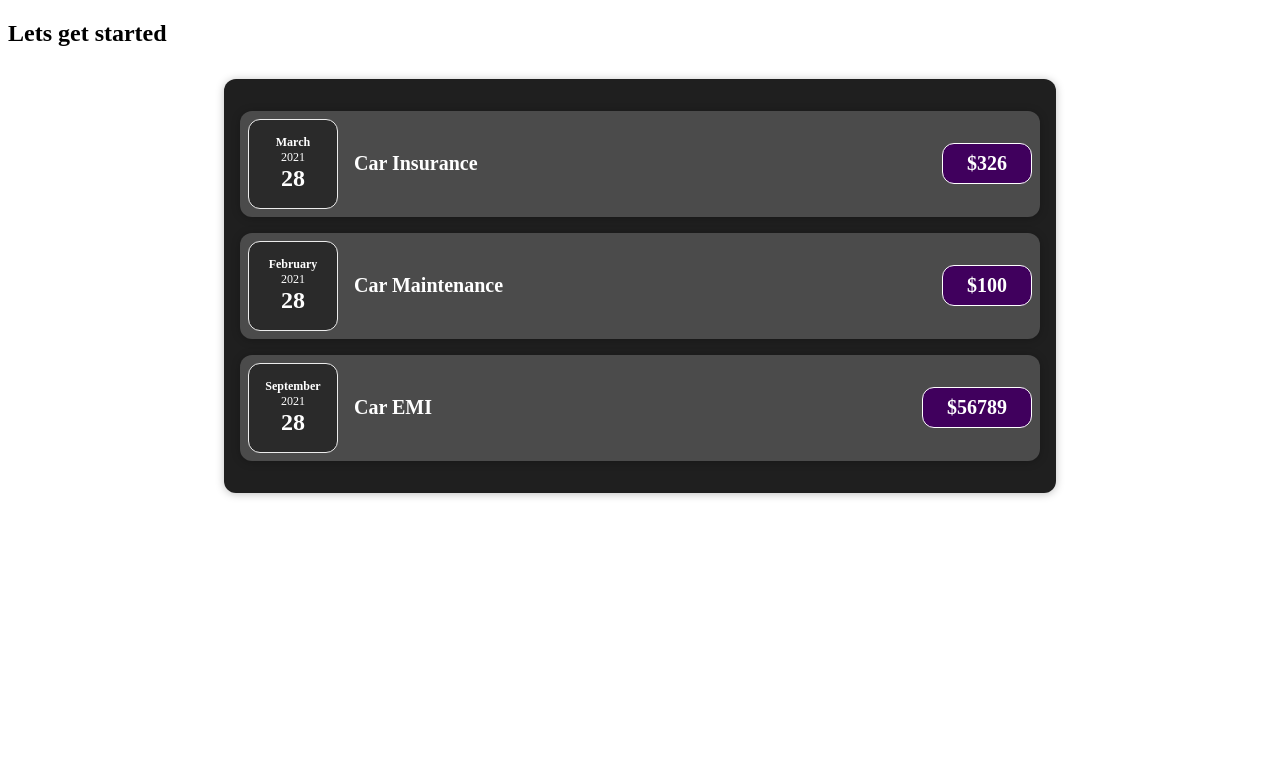
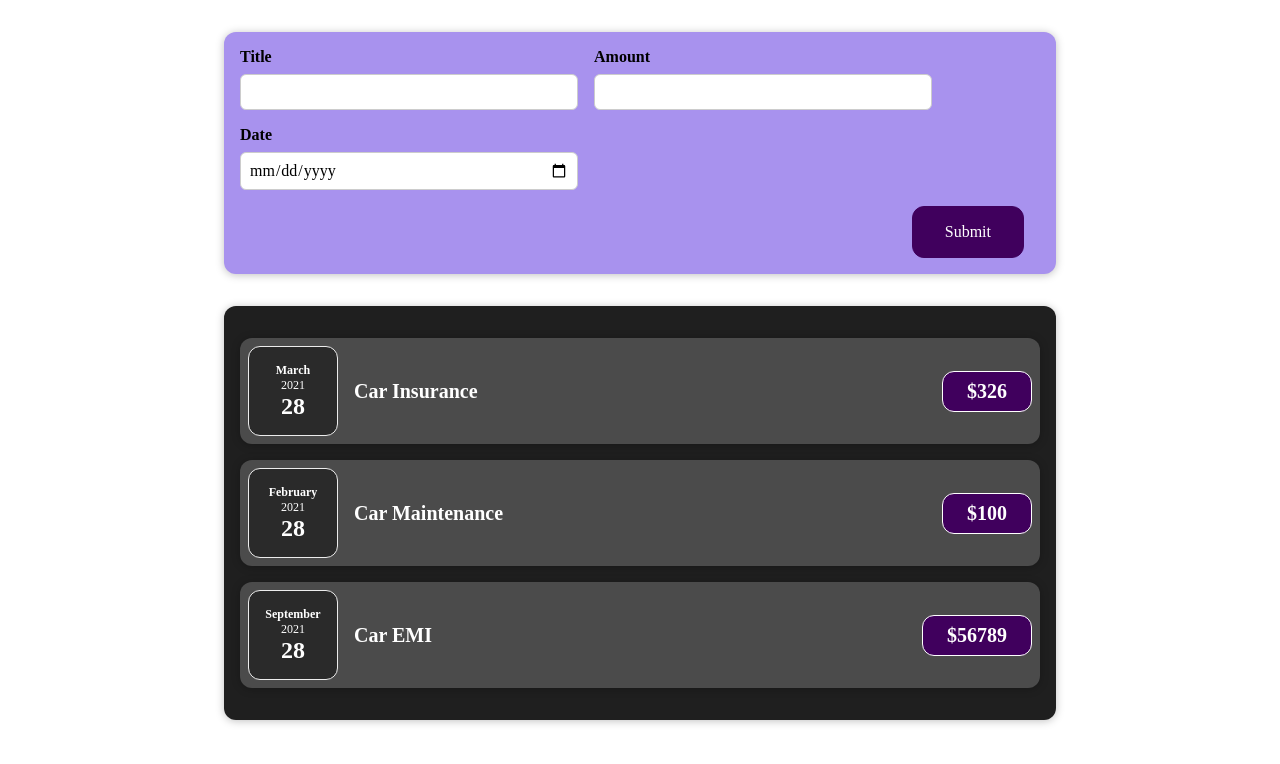
Before and after one commit to Atul240202/simple-expense-tracker, a React (Vite) app: page / in a window 1280 px wide. Shown: the top 764 px of the page. Built offline with nearby package versions, Linux system fonts and the light colour scheme.

Commit message:
Added form field

```diff
--- a/src/App.jsx
+++ b/src/App.jsx
@@ -3,6 +3,7 @@ import reactLogo from './assets/react.svg';
 import viteLogo from '/vite.svg';
 import ExpenseItem from './components/ExpenseItem';
 import Expenses from './components/Expenses';
+import NewExpense from './components/NewExpense';
 
 const App = () => {
   let expenses = [
@@ -22,7 +23,7 @@ const App = () => {
   ];
   return (
     <div>
-      <h2>Lets get started </h2>
+      <NewExpense />
       <Expenses items={expenses} />
     </div>
   );
--- a/src/components/ExpenseForm.jsx
+++ b/src/components/ExpenseForm.jsx
@@ -17,6 +17,9 @@ const ExpenseForm = () => {
           <input type='date' min='2021-01-01' max='2024-12-31' />
         </div>
       </div>
+      <div className='new-expense__actions'>
+        <button type='submit'>Submit</button>
+      </div>
     </form>
   );
 };
--- a/src/components/NewExpense.jsx
+++ b/src/components/NewExpense.jsx
@@ -1,7 +1,12 @@
 import './style/NewExpense.css';
+import ExpenseForm from './ExpenseFOrm';
 
 const NewExpense = () => {
-  return <div className='new-expense'></div>;
+  return (
+    <div className='new-expense'>
+      <ExpenseForm />
+    </div>
+  );
 };
 
 export default NewExpense;
```
